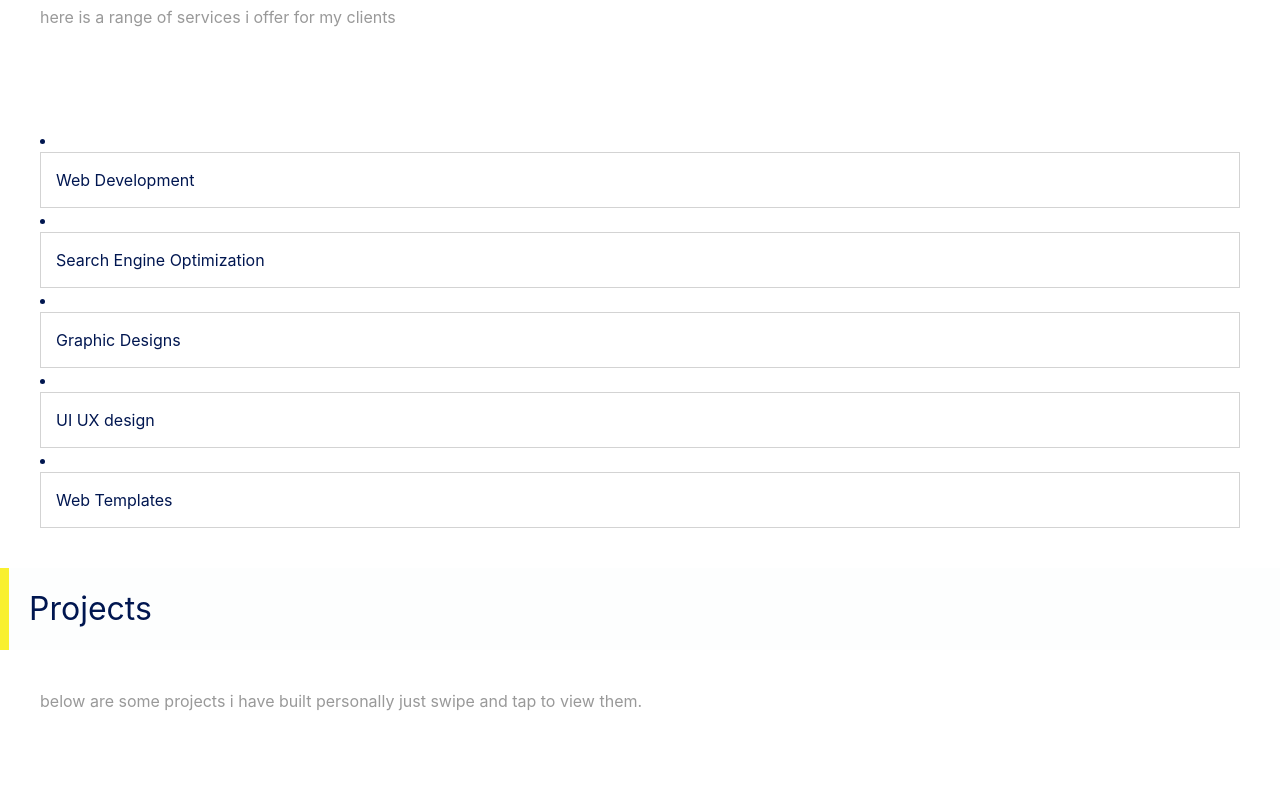
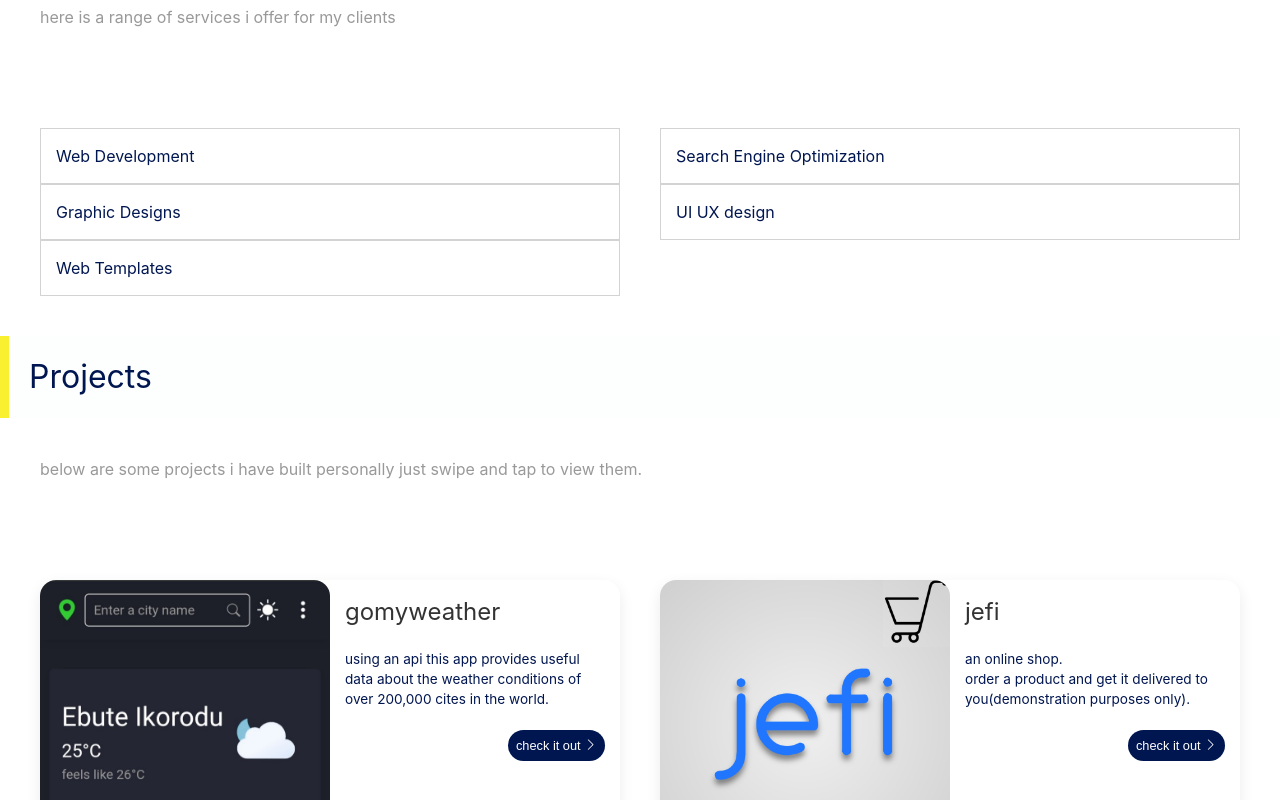
Before and after one commit to jossycodes/portfolio, a Next.js app: page / in a window 1280 px wide. Shown: the part 1340-2140 px from the top of the page. Built offline with nearby package versions, Linux system fonts and the light colour scheme.

Commit message:
edited index.js

```diff
--- a/pages/index.js
+++ b/pages/index.js
@@ -196,11 +196,13 @@ return (
     <h2 className="sticky">Services</h2>
     <h5 className="uk-padding uk-text-muted uk-padding-remove-top">here is a range of services i offer for my clients</h5>
     <div className="uk-padding">
+     <ul className="uk-grid uk-child-width-1-2">
       <li><div className="uk-card uk-padding-small service">Web Development</div></li>
       <li><div className="uk-card uk-padding-small service">Search Engine Optimization</div></li>
       <li><div className="uk-card uk-padding-small service">Graphic Designs</div></li>
       <li><div className="uk-card uk-padding-small service">UI UX design</div></li>
       <li><div className="uk-card uk-padding-small service">Web Templates</div></li>
+      </ul>
     </div>
    </div>
 
```
